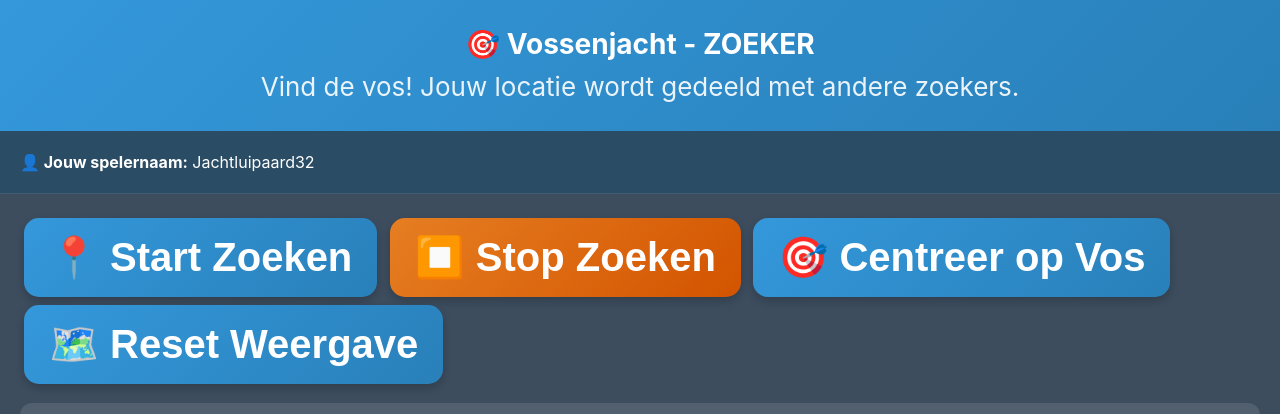
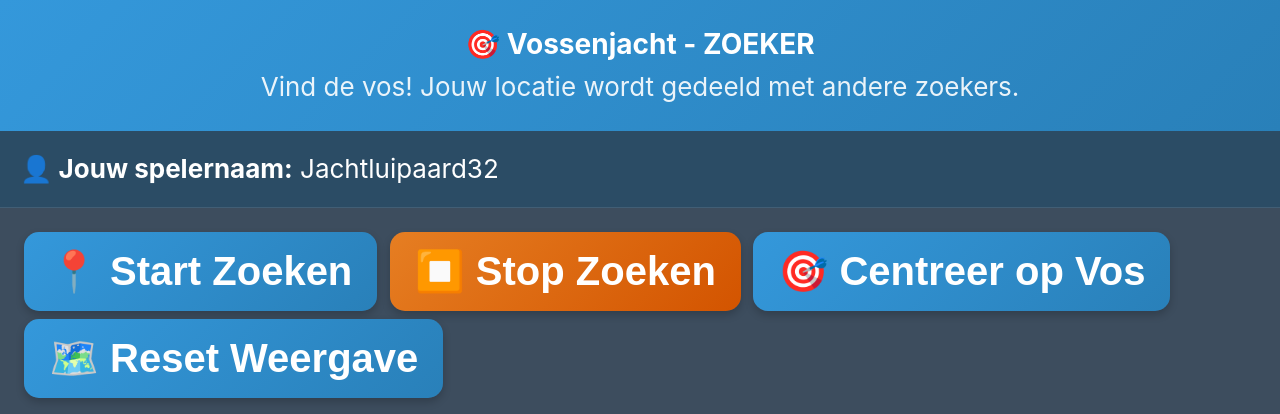
Before and after one commit to vollebakherk/live-location-tracker, a website: page public/zoeker.html in a window 1280 px wide. Shown: the top 414 px of the page. Drawn offline with nearby package versions, Linux system fonts and the light colour scheme; no server answers.

Commit message:
Increase font size for player-info class

```diff
--- a/public/css/style.css
+++ b/public/css/style.css
@@ -52,7 +52,7 @@ body {
 
 .player-info {
     background: rgba(41, 128, 185, 0.2);
-    font-size: clamp(14px, 3vw, 16px);
+    font-size: clamp(14px, 3vw, 26px);
 }
 
 /* Input velden */
```
